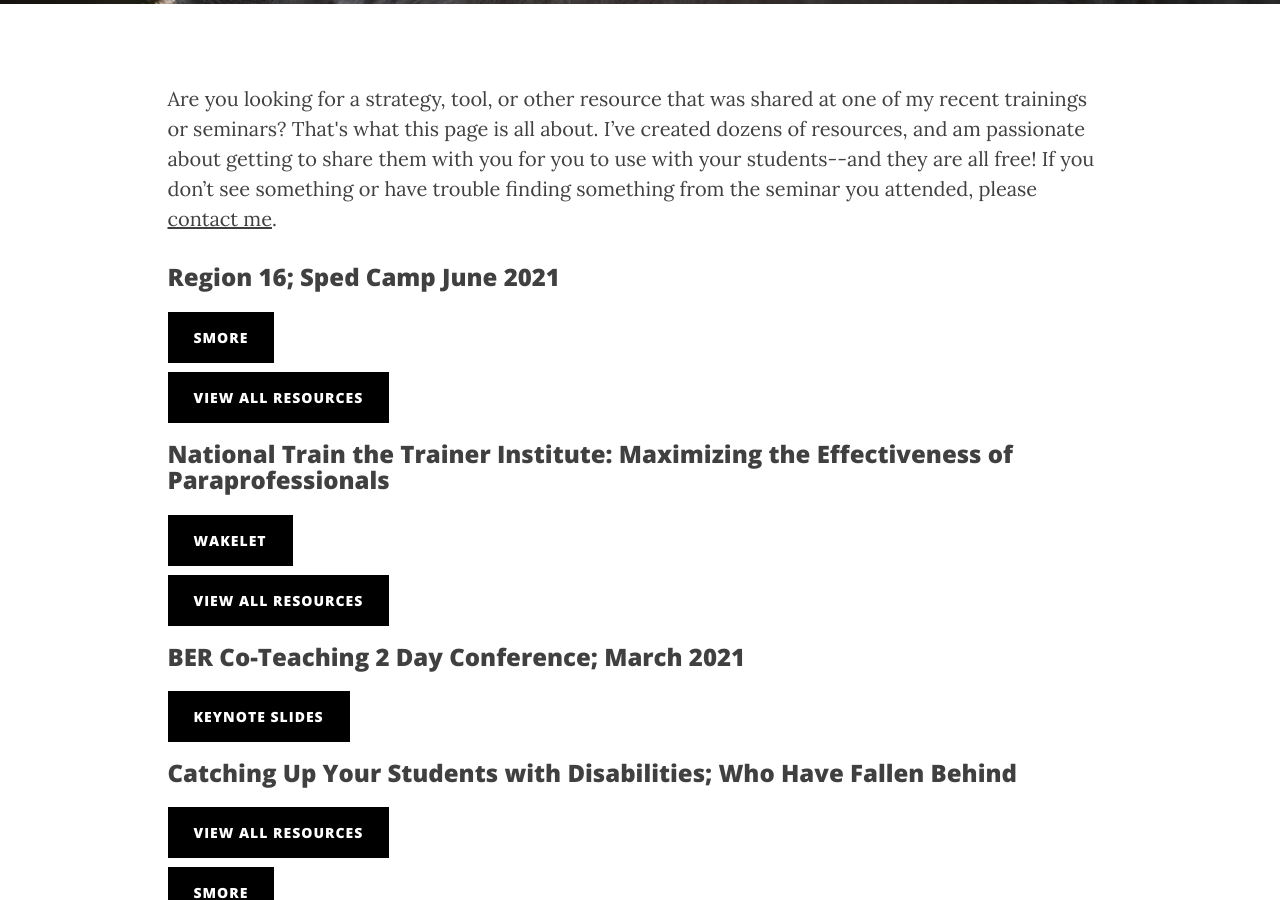
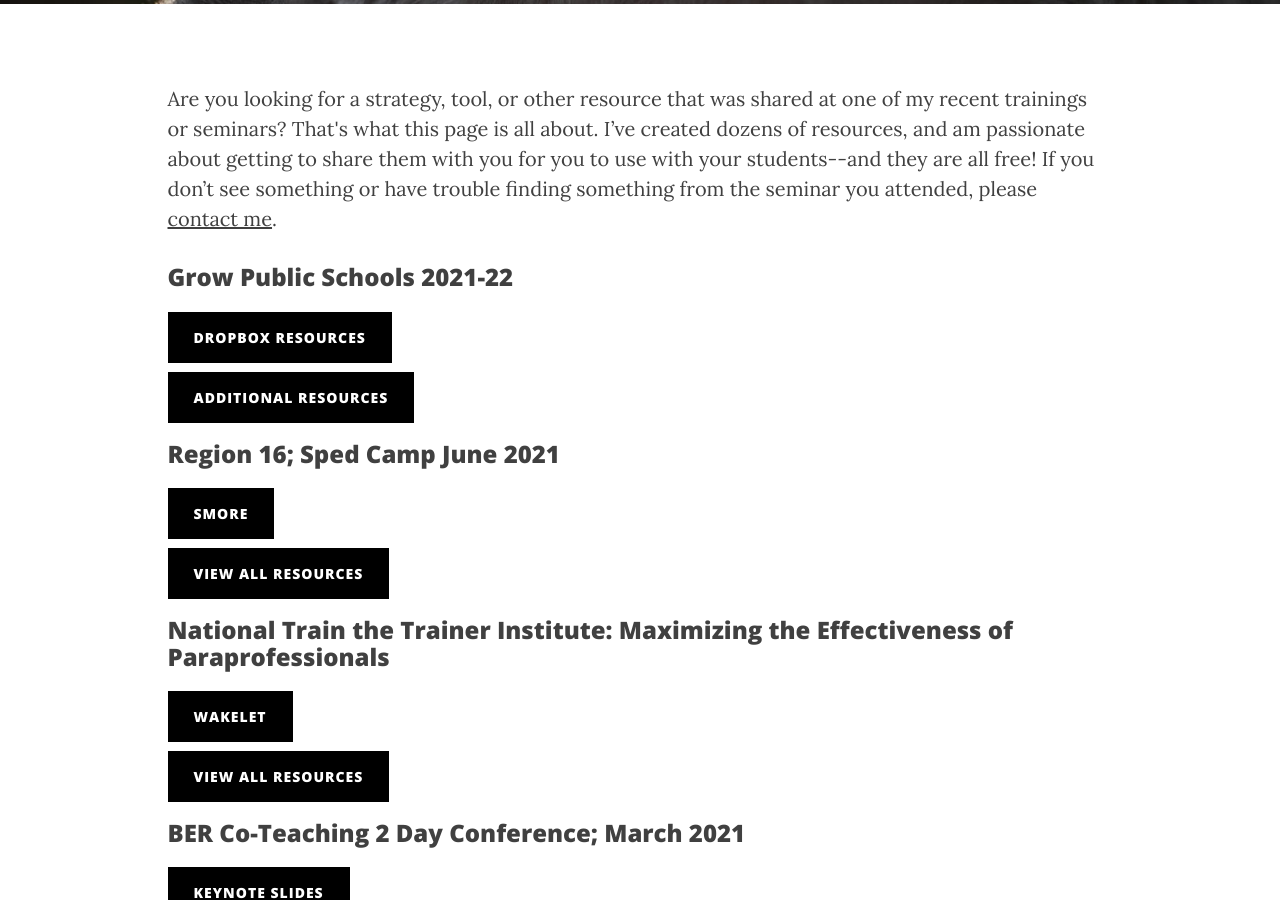
Before and after one commit to iamweswilson/clearlycat, a Jekyll site: the page built from resources.html, in a window 1280 px wide and 900 px high, scrolled down 444 px. Built offline with Jekyll 4.4.1, drawn with Linux system fonts in a browser that asks for light colours; nearby versions of some CDN libraries; comment, search, counter and statistics services are not loaded.

Commit message:
Resources for "Grow Public Schools 2021-22"

```diff
--- a/resources.html
+++ b/resources.html
@@ -24,6 +24,17 @@ permalink: /training-resources/
             <div class="col-sm-10 col-sm-push-1">
                 <p>
                     Are you looking for a strategy, tool, or other resource that was shared at one of my  recent trainings or seminars? That's what this page is all about.  I’ve created dozens of resources, and am passionate about getting to share them with you for you to use with your students--and they are all free!  If you don’t see something or have trouble finding something from the seminar you attended, please <a href="/contact/">contact me</a>.
+                </p>
+                <h3>Grow Public Schools 2021-22</h3>
+                <p>
+                    <a href="//www.dropbox.com/sh/5em09566l2q8ec9/AAAbshXzJ7-vHRDImoMGtTAOa?dl=0" class="resource-btn" target="_blank">
+                        Dropbox Resources
+                    </a>
+                </p>
+                <p>
+                    <a href="//drive.google.com/drive/folders/0B6LJvCVcyOwfY250UTM5X3FJTms?resourcekey=0-rQ_vlIT6ljargrgnpgdQ1A&usp=sharing" class="resource-btn" target="_blank">
+                        Additional Resources
+                    </a>
                 </p>
                 <h3>Region 16; Sped Camp June 2021</h3>
                 <p>
```
